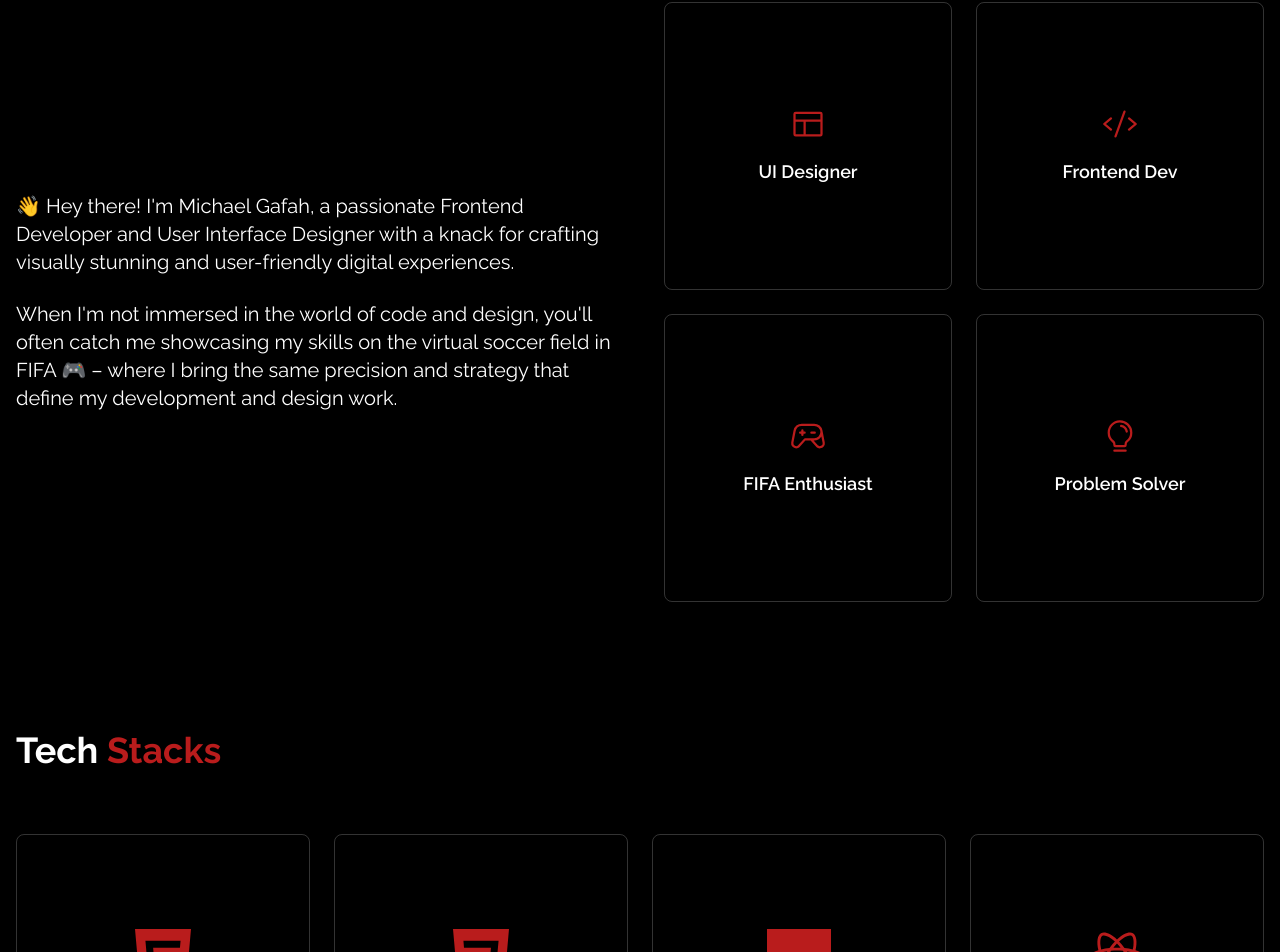
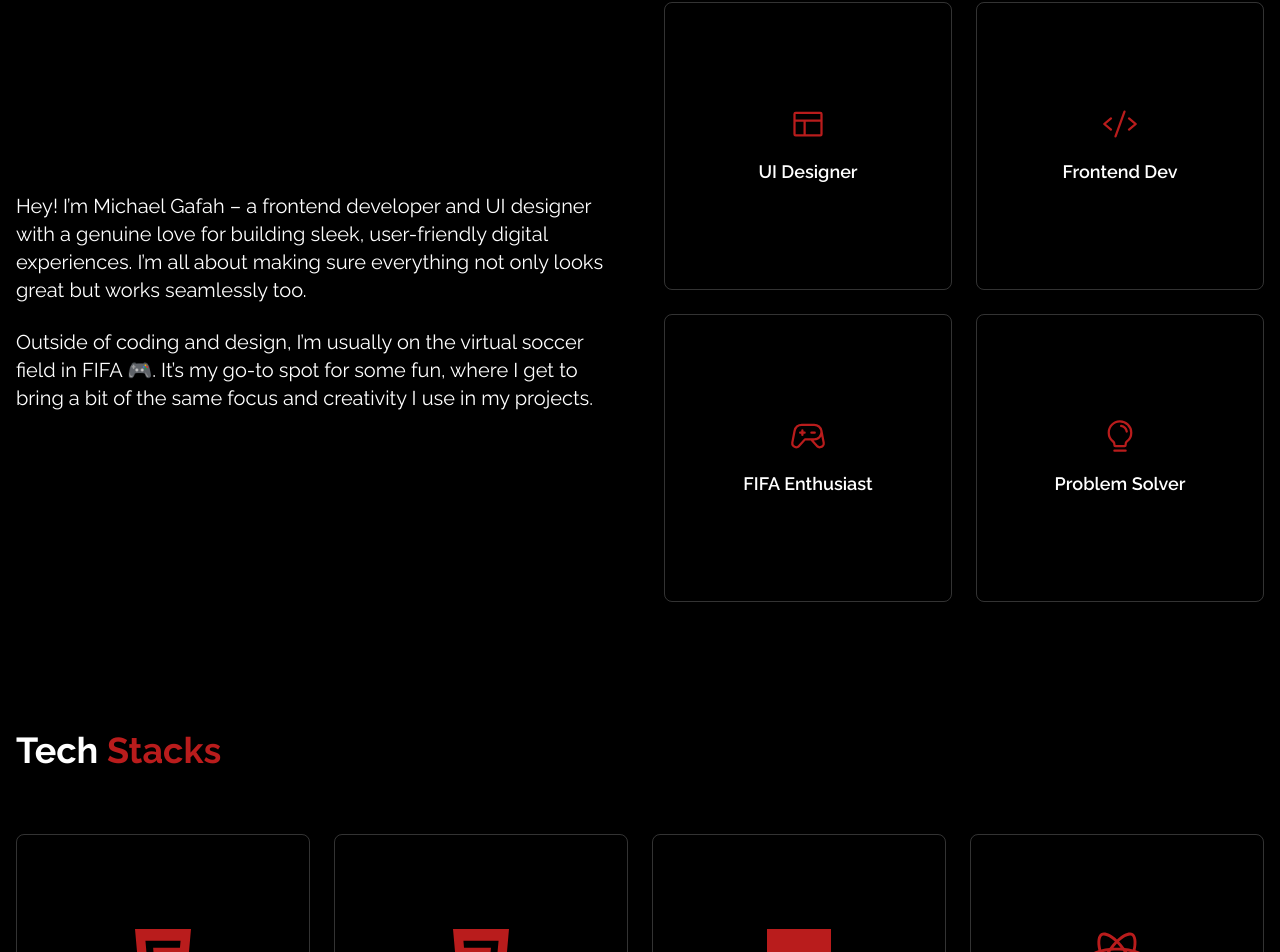
Before and after one commit to Damnmichael/portfolio, a React (Vite) app: page / in a window 1280 px wide. Shown: the part 966-1918 px from the top of the page. Built offline with nearby package versions, Linux system fonts and the light colour scheme.

Commit message:
changes made about us text

```diff
--- a/src/components/About.jsx
+++ b/src/components/About.jsx
@@ -50,15 +50,15 @@ const About = () => {
         <div className="flex flex-col md:flex-row gap-12 items-center justify-center">
           <motion.div className="md:w-1/2 space-y-6" variants={itemVariants}>
             <p className="text-base md:text-lg lg:text-xl leading-relaxed text-white">
-              👋 Hey there! I&apos;m Michael Gafah, a passionate Frontend
-              Developer and User Interface Designer with a knack for crafting
-              visually stunning and user-friendly digital experiences.
+              Hey! I’m Michael Gafah – a frontend developer and UI designer with
+              a genuine love for building sleek, user-friendly digital
+              experiences. I’m all about making sure everything not only looks
+              great but works seamlessly too.
             </p>
             <p className="text-base md:text-lg lg:text-xl leading-relaxed text-white">
-              When I&apos;m not immersed in the world of code and design,
-              you&apos;ll often catch me showcasing my skills on the virtual
-              soccer field in FIFA 🎮 – where I bring the same precision and
-              strategy that define my development and design work.
+              Outside of coding and design, I’m usually on the virtual soccer
+              field in FIFA 🎮. It’s my go-to spot for some fun, where I get to
+              bring a bit of the same focus and creativity I use in my projects.
             </p>
           </motion.div>
 
```
